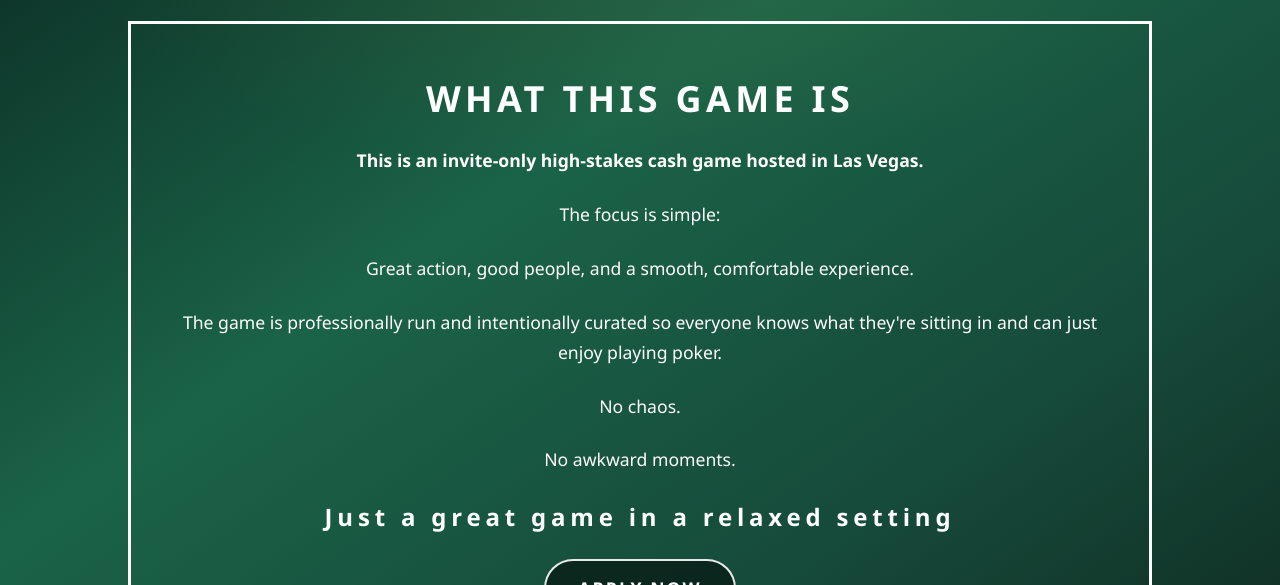
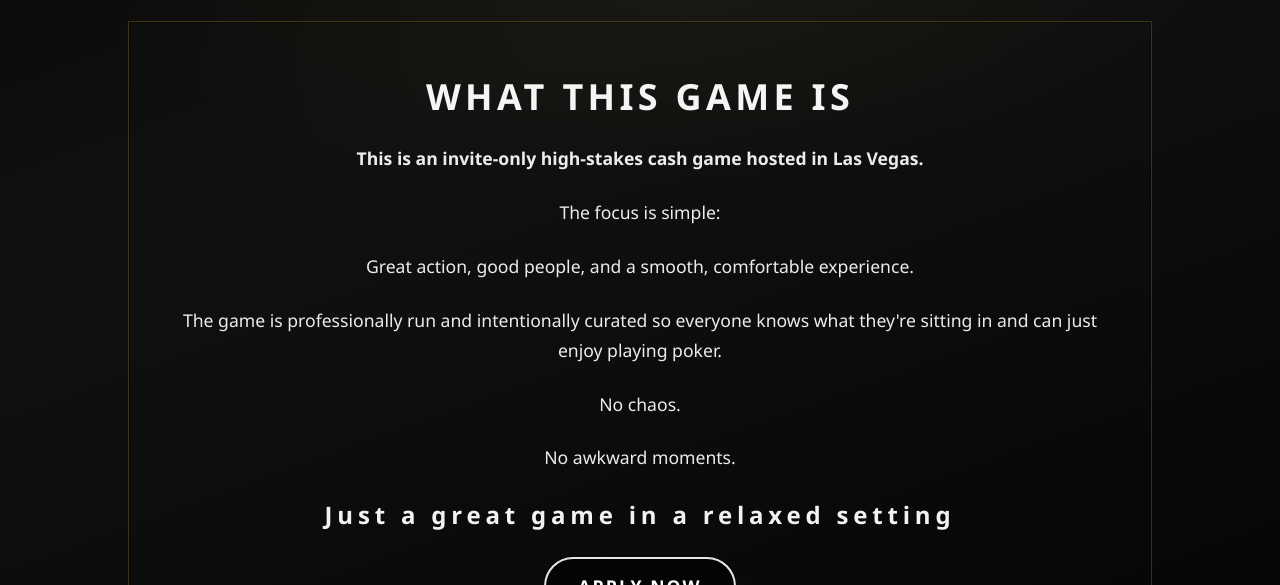
Before and after one commit to softwaretech412/poker-design1, a Next.js app: page / in a window 1280 px wide. Shown: the part 843-1428 px from the top of the page. Built offline with nearby package versions, Linux system fonts and the light colour scheme.

Commit message:
completethesite

```diff
--- a/app/globals.css
+++ b/app/globals.css
@@ -725,7 +725,7 @@ body {
 }
 
 .promo-block {
-  background: linear-gradient(145deg, #0d3328 0%, #1a6348 35%, #164a3a 70%, #0f2920 100%);
+  background: linear-gradient(160deg, #0a0a0a 0%, #111 25%, #0d0d0d 50%, #080808 75%, #050505 100%);
   padding: clamp(2.5rem, 6vw, 4rem) 1.5rem;
   position: relative;
   overflow: hidden;
@@ -735,22 +735,25 @@ body {
   content: '';
   position: absolute;
   inset: 0;
-  background: radial-gradient(ellipse 80% 50% at 50% 0%, rgba(201, 162, 39, 0.08) 0%, transparent 55%);
+  background:
+    radial-gradient(ellipse 90% 60% at 50% 0%, rgba(201, 162, 39, 0.06) 0%, transparent 50%),
+    radial-gradient(ellipse 70% 50% at 50% 100%, rgba(201, 162, 39, 0.03) 0%, transparent 45%);
   pointer-events: none;
 }
 
 .promo-inner {
   max-width: 80vw;
   margin: 0 auto;
-  border: 3px solid #fff;
+  border: 1px solid rgba(201, 162, 39, 0.25);
   padding: clamp(2rem, 5vw, 3rem);
   text-align: center;
   position: relative;
   z-index: 1;
+  box-shadow: 0 0 0 1px rgba(0, 0, 0, 0.3) inset;
 }
 
 .promo-title {
-  color: #fff;
+  color: #f5f5f5;
   font-size: clamp(1.5rem, 4vw, 2.25rem);
   font-weight: 600;
   letter-spacing: 0.12em;
@@ -759,14 +762,14 @@ body {
 }
 
 .promo-text {
-  color: #fff;
+  color: rgba(255, 255, 255, 0.92);
   font-size: clamp(0.95rem, 2.2vw, 1.1rem);
   line-height: 1.7;
   margin: 0 0 1.5rem;
 }
 
 .promo-logo {
-  color: #fff;
+  color: rgba(255, 255, 255, 0.95);
   font-size: 1.5rem;
   font-weight: 700;
   letter-spacing: 0.2em;
@@ -774,13 +777,15 @@ body {
 }
 
 .cta-dark {
-  border-color: #fff;
-  color: #fff;
+  border-color: rgba(201, 162, 39, 0.7);
+  color: #fff;
+  transition: background 0.2s, border-color 0.2s, color 0.2s;
 }
 
 .cta-dark:hover {
-  background: #fff;
-  color: #1a6348;
+  background: rgba(201, 162, 39, 0.95);
+  border-color: rgba(201, 162, 39, 1);
+  color: #0a0a0a;
 }
 
 /* Instagram feed section */
--- a/app/page.tsx
+++ b/app/page.tsx
@@ -197,7 +197,6 @@ function TopVideo() {
             A fun, well-run poker game for business players, celebrities, and high-stakes recreational action.
           </p>
           <div className="top-video-cta-row">
-            <a href="#contact" className="top-video-cta">JOIN THE GAME</a>
             <a href="#contact" className="top-video-cta top-video-cta--secondary">REQUEST AN INVITE</a>
           </div>
         </div>
@@ -608,19 +607,14 @@ function Footer() {
             <h4>ABOUT</h4>
             <a href="#about">About</a>
             <a href="#story">Our Story</a>
-            <a href="#making">The Making Of</a>
           </div>
           <div className="footer-col">
             <h4>CUSTOMER SERVICE</h4>
             <a href="#faq">FAQ</a>
-            <a href="#">Returns & Exchange Policy</a>
-            <a href="#">Track a Shipment</a>
-            <a href="#">Return Request</a>
           </div>
           <div className="footer-col">
             <h4>CONNECT</h4>
             <a href="#instagram">Instagram</a>
-            <a href="#">Press Inquiries</a>
             <a href="#contact">Contact</a>
           </div>
           <Newsletter />
@@ -670,18 +664,11 @@ const FAQ_DATA = [
     question: 'What makes us unique?',
     answer: "We clearly identify who the professionals are and who the recreational players are, so everyone knows exactly what game they're sitting in. Lineups are intentionally curated for balance, action, and enjoyment not chaos. The game runs inside the high-stakes area at the Wynn Las Vegas, offering a luxury environment, professional management, and consistent structure. This isn't a random table or a free-for-all. It's a controlled, high-quality poker experience built for players who value fairness, comfort, and real action.",
   },
-  {
-    question: 'How do I become a member?',
-    answer: 'Getting started is easy! Simply fill out our contact form below, and our team will reach out to you with membership details, location information, and upcoming game schedules.',
-  },
-  {
-    question: 'Do you provide training for new players?',
-    answer: 'Yes! We offer beginner sessions and coaching programs to help new players learn the fundamentals of poker in a friendly, non-intimidating environment.',
-  },
+
 ] as const
 
 function FAQSection() {
-  const [openIndex, setOpenIndex] = useState<number | null>(0)
+  const [openIndex, setOpenIndex] = useState<number | null>(-1)
 
   return (
     <section id="faq" className="faq-section">
```
